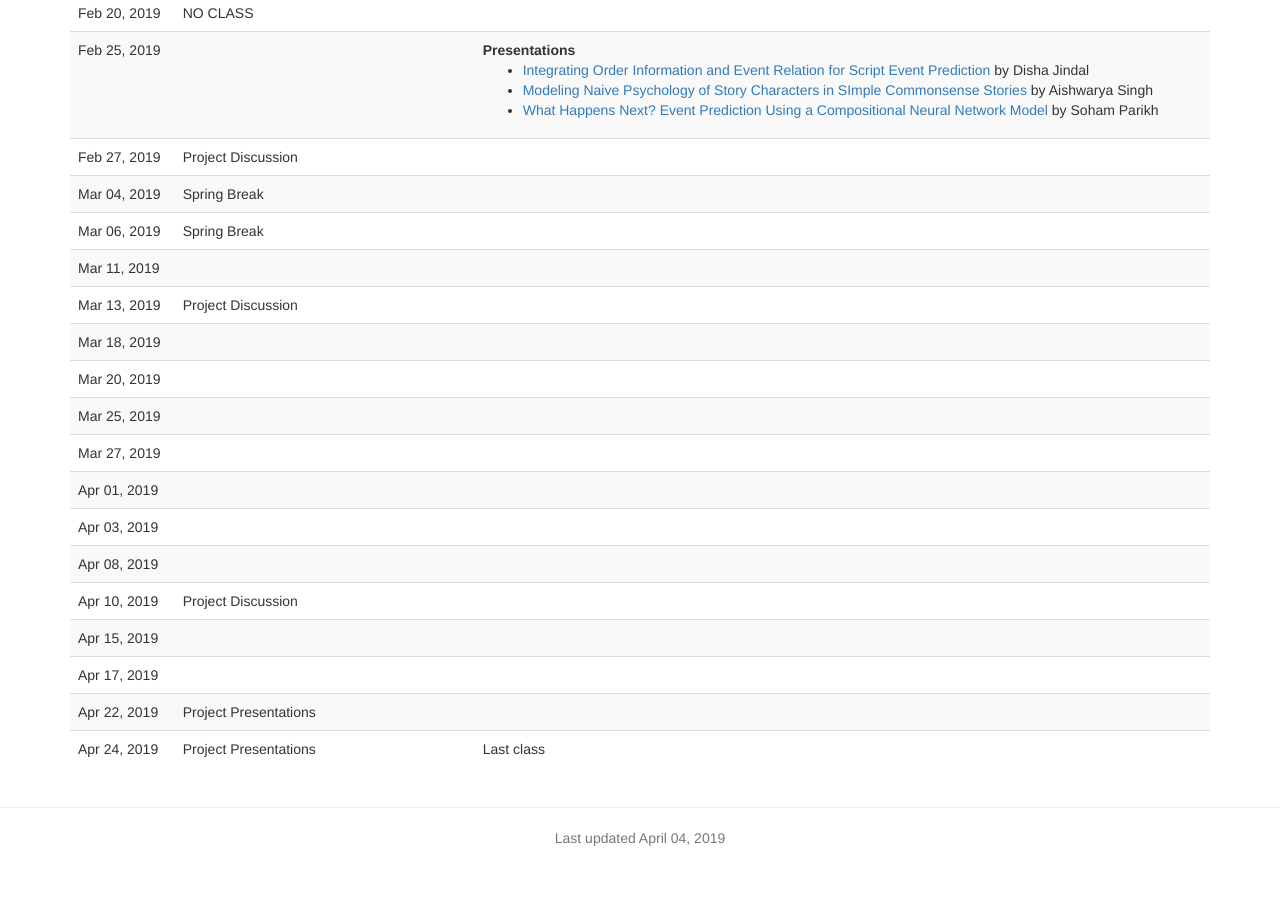
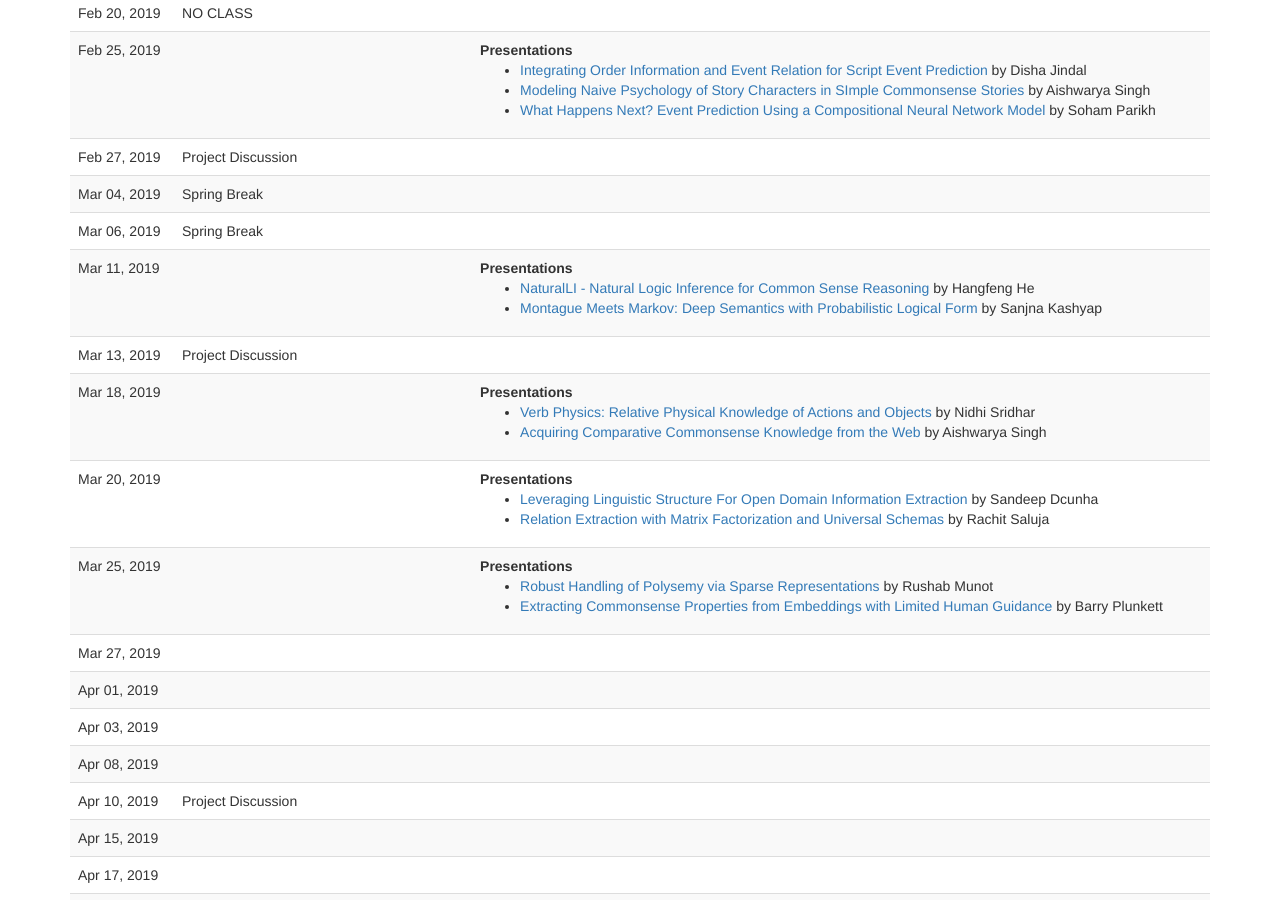
Before and after one commit to nitishgupta/cis700dr, a Jekyll site: the page built from lectures.md, in a window 1280 px wide and 900 px high, scrolled down 660 px. Built offline with Jekyll 4.4.1, drawn with Linux system fonts in a browser that asks for light colours; nearby versions of some CDN libraries; a script that is not in the unit is left out; before the commit the page ends 1528 px from its top, so only the background shows below that.

Commit message:
class slides

```diff
--- a/_data/lectures.yaml
+++ b/_data/lectures.yaml
@@ -143,6 +143,15 @@
     title:
     slides:
     comments:
+    presentations:
+        -
+            title:  NaturalLI - Natural Logic Inference for Common Sense Reasoning
+            presenter: Hangfeng He
+            link: presentation_slides/naturallogic.pptx
+        -
+            title: 'Montague Meets Markov: Deep Semantics with Probabilistic Logical Form'
+            presenter: Sanjna Kashyap
+            link: presentation_slides/montague.pptx
 
 -
     date: 2019-03-13
@@ -155,18 +164,47 @@
     title:
     slides:
     comments:
+    presentations:
+        -
+            title: 'Verb Physics: Relative Physical Knowledge of Actions and Objects'
+            presenter: Nidhi Sridhar
+            link: presentation_slides/verbphysics.pptx
+        -
+            title: Acquiring Comparative Commonsense Knowledge from the Web
+            presenter: Aishwarya Singh
+            link: presentation_slides/acquiring_ccs.pptx
 
 -
     date: 2019-03-20
     title:
     slides:
     comments:
+    presentations:
+        -
+            title: Leveraging Linguistic Structure For Open Domain Information Extraction
+            presenter: Sandeep Dcunha
+            link: presentation_slides/openiels.pptx
+        -
+            title: Relation Extraction with Matrix Factorization and Universal Schemas
+            presenter: Rachit Saluja
+            link: presentation_slides/mf.pptx
 
 -
     date: 2019-03-25
     title:
     slides:
     comments:
+    presentations:
+        -
+            title: Robust Handling of Polysemy via Sparse Representations
+            presenter: Rushab Munot
+            link: presentation_slides/polysemy.pptx
+        -
+            title: Extracting Commonsense Properties from Embeddings with Limited Human Guidance
+            presenter: Barry Plunkett
+            link: presentation_slides/csembeddings.pptx
+
+
 
 
 -
```
Also changed, not shown: 2 other files.
